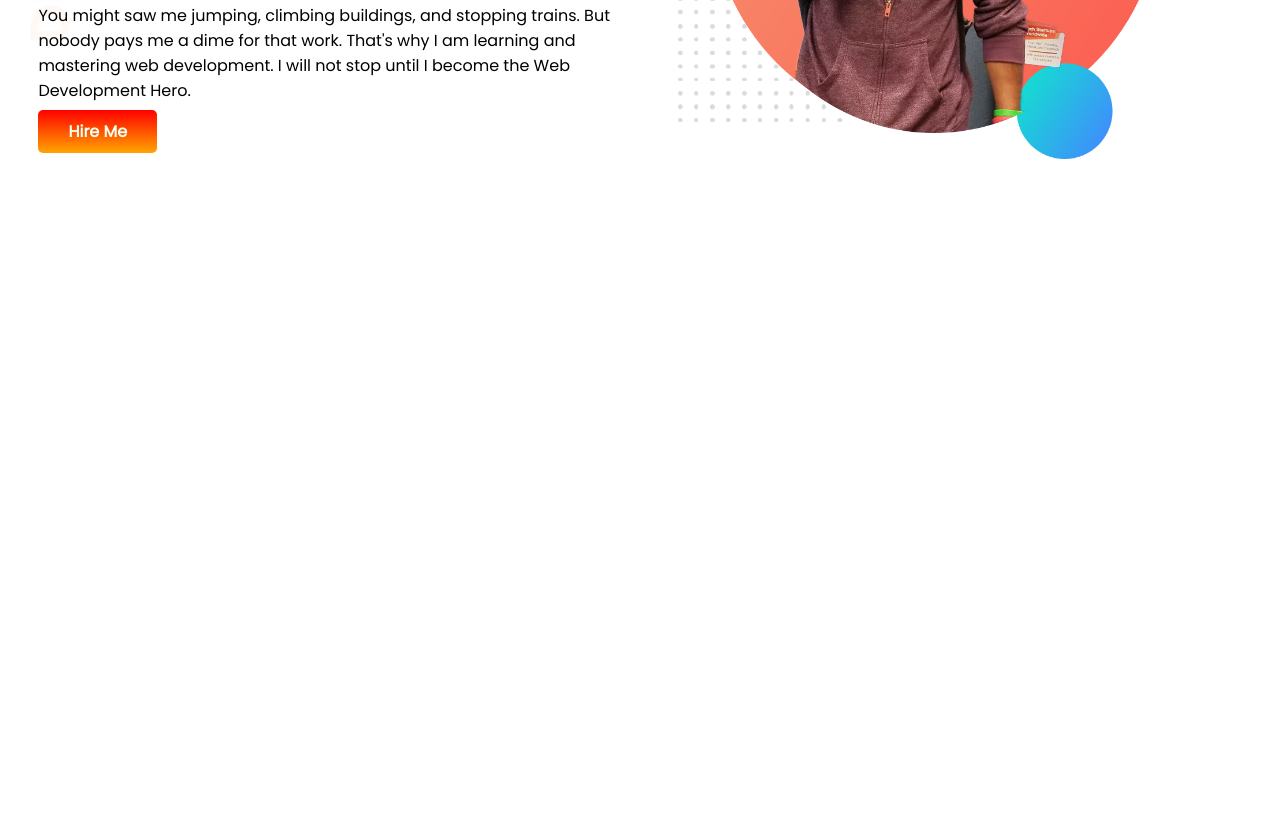
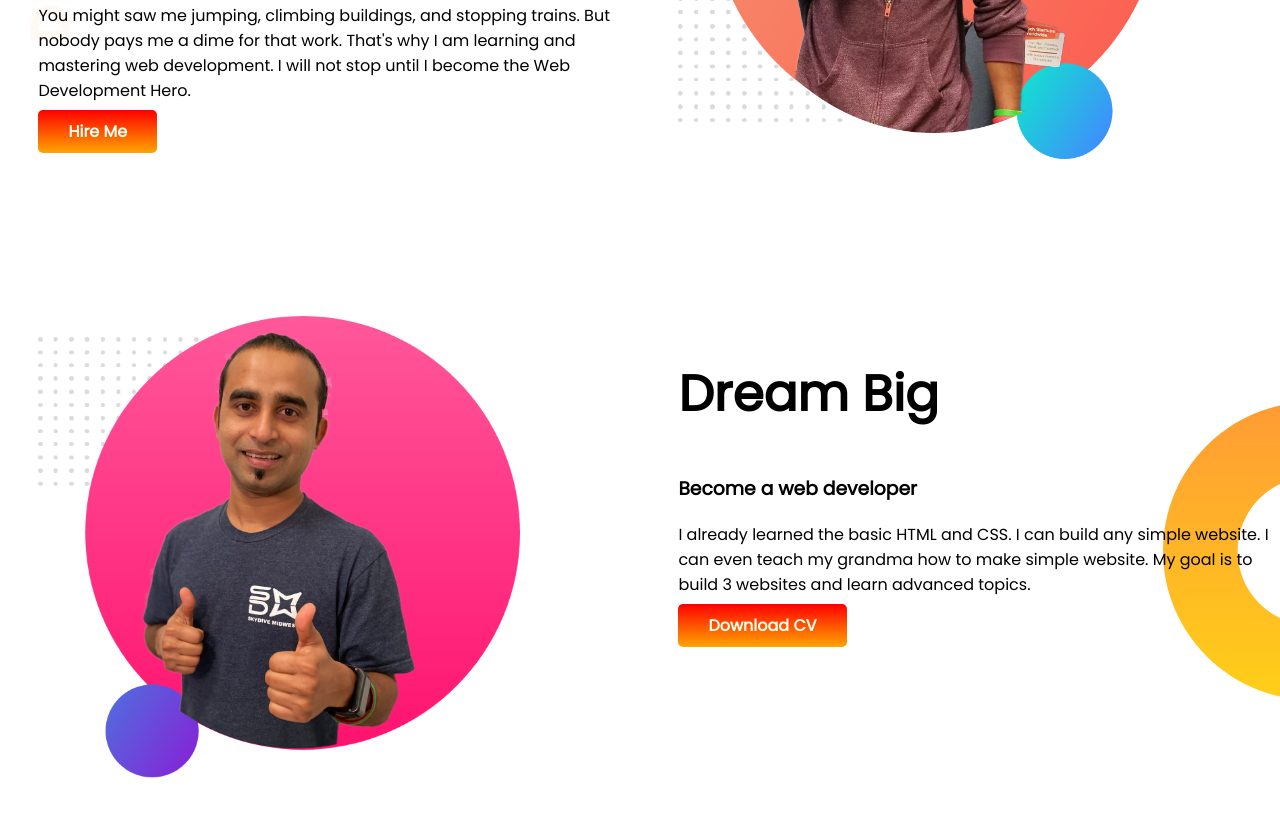
Before and after one commit to hasanabill/developer-portfolio, a plain HTML site: page index.html in a window 1280 px wide. Shown: the part 319-1136 px from the top of the page. Before the commit the page ends 800 px from the top, so only its background shows below. Drawn offline with Linux system fonts and the light colour scheme.

Commit message:
dream added

```diff
--- a/index.html
+++ b/index.html
@@ -29,6 +29,18 @@
             <img src="images/jhankar.png" alt="">
         </div>
     </section>
+    <section class="dream-big">
+        <div class="half">
+            <img src="images/jhankar2.png" alt="">
+        </div>
+        <div class="half">
+            <h1>Dream Big</h1>
+            <h3>Become a web developer</h3>
+            <p>I already learned the basic HTML and CSS. I can build any simple website. I can even teach my grandma how
+                to make simple website. My goal is to build 3 websites and learn advanced topics.</p>
+            <a class="link-button" target="_blank" href="#">Download CV</a>
+        </div>
+    </section>
 </body>
 
 </html>
--- a/style.css
+++ b/style.css
@@ -10,6 +10,7 @@ h1 {
 }
 section{
     display: flex;
+    margin-bottom: 150px;
 }
 .half{
     width: 50%;
@@ -31,3 +32,8 @@ section{
     background-image: url(images/top-banner.png);
     background-repeat: no-repeat;
 }
+.dream-big{
+    background-image: url(images/dream-bg.png);
+    background-repeat: no-repeat;
+    background-position: right;
+}
```
